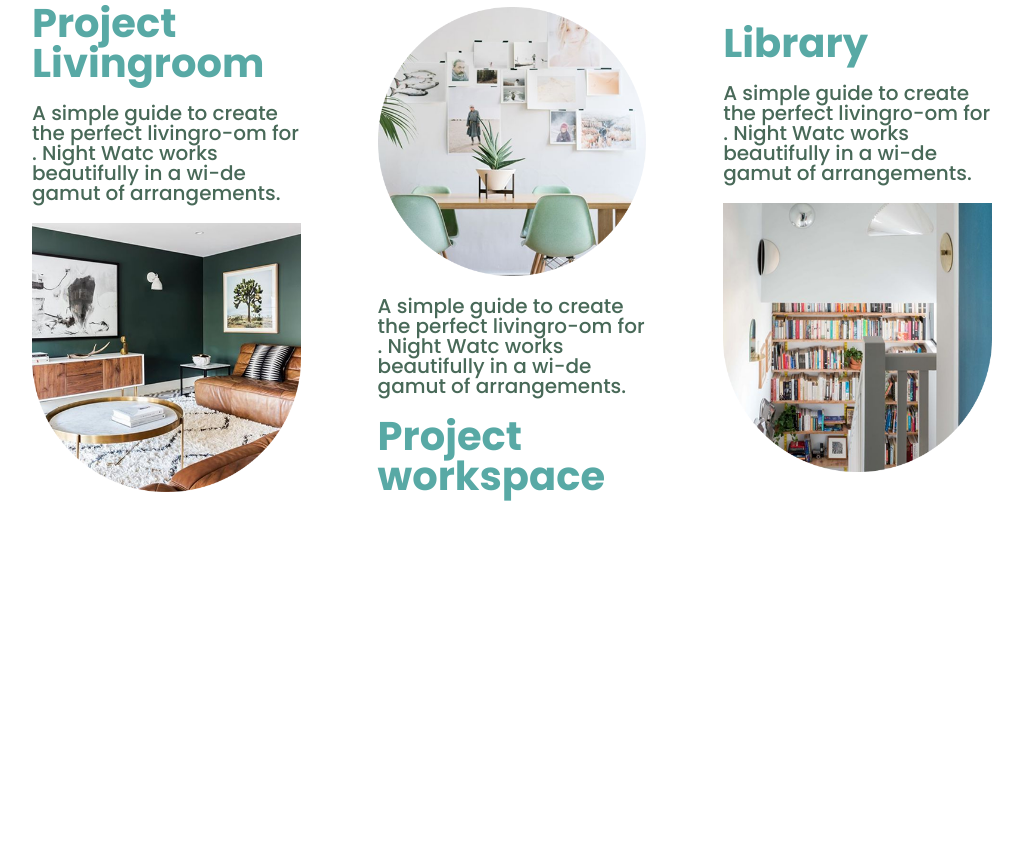
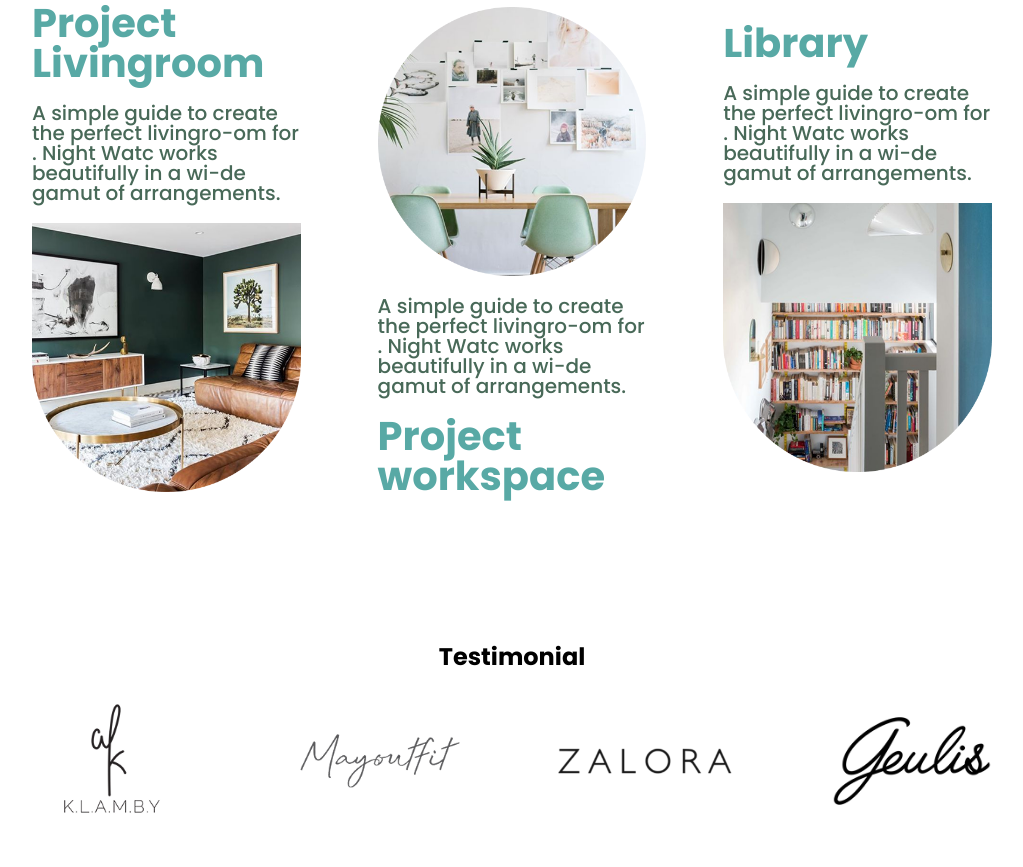
Before and after one commit to fg325609-beep/Locus-sayti, a plain HTML site: page index.html in a window 1280 px wide. Shown: the part 2098-2965 px from the top of the page, without its empty margins (128-1151 px from the left). Before the commit the page ends 2717 px from the top, so only its background shows below. Drawn offline with Linux system fonts and the light colour scheme.

Commit message:
section five boshlandi

```diff
--- a/index.html
+++ b/index.html
@@ -144,6 +144,26 @@
                 </div>
             </div>
         </section>
+
+
+
+
+        <section>
+   <div class="container">
+    <div class="section_five_title">
+        <h1>Testimonial</h1>
+        <div class="section_five_title_imgs">
+            <img src="./img/image 4 (1).png" alt="">
+            <img src="./img/image 3 (1).png" alt="">
+            <img src="./img/image 2 (1).png" alt="">
+            <img src="./img/image 5.png" alt="">
+        </div>
+    </div>
+    <div class="section_five">
+
+    </div>
+   </div>
+        </section>
     </main>
 </body>
 </html>
--- a/vs.code/style.scss
+++ b/vs.code/style.scss
@@ -351,4 +351,28 @@ main{
             }
         }
     }
+
+
+
+    section{
+        .container{
+            .section_five_title{
+                text-align: center;
+                .section_five_title_imgs{
+                    display: flex;
+                    align-items: center;
+                    justify-content: center;
+                    justify-content: space-evenly;
+                    img{
+                        width: 15%;
+                    }
+                }
+            }
+            .section_five{
+
+            }
+
+
+        }
+    }
 }
```
Also changed, not shown: img/image 2 (1).png (added), img/image 3 (1).png (added), img/image 4 (1).png (added), img/image 5.png (added), vs.code/style.css, 1 other file.
